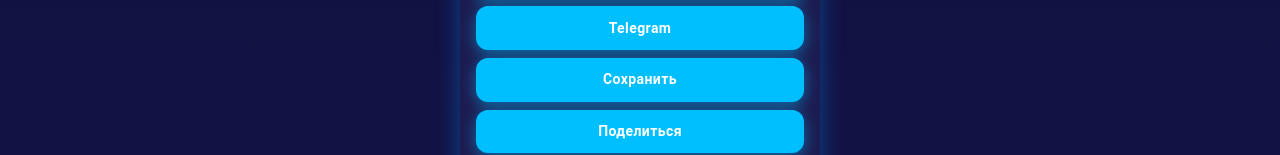
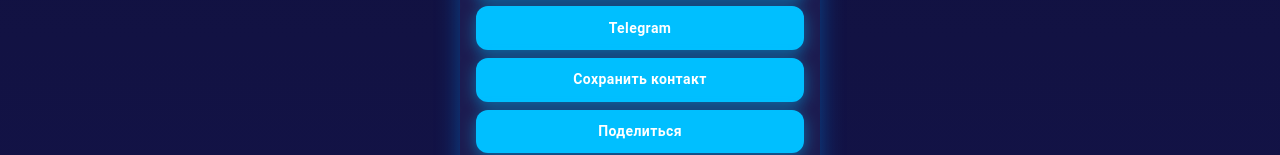
Before and after one commit to iamtimokhin/timezone, a React (Create React App) app: page / in a window 1280 px wide. Shown: the part 1774-1929 px from the top of the page. Built offline with nearby package versions, Linux system fonts and the light colour scheme.

Commit message:
Изменена кнопка сохранить контакт

```diff
--- a/src/components/SaveContactButton.js
+++ b/src/components/SaveContactButton.js
@@ -66,7 +66,7 @@
           position: "relative",
         }}
       >
-        {loading ? <ThemedCircularProgress size={24} /> : "Сохранить"}
+        {loading ? <ThemedCircularProgress size={24} /> : "Сохранить контакт"}
       </Button>
     </Box>
   );
```
